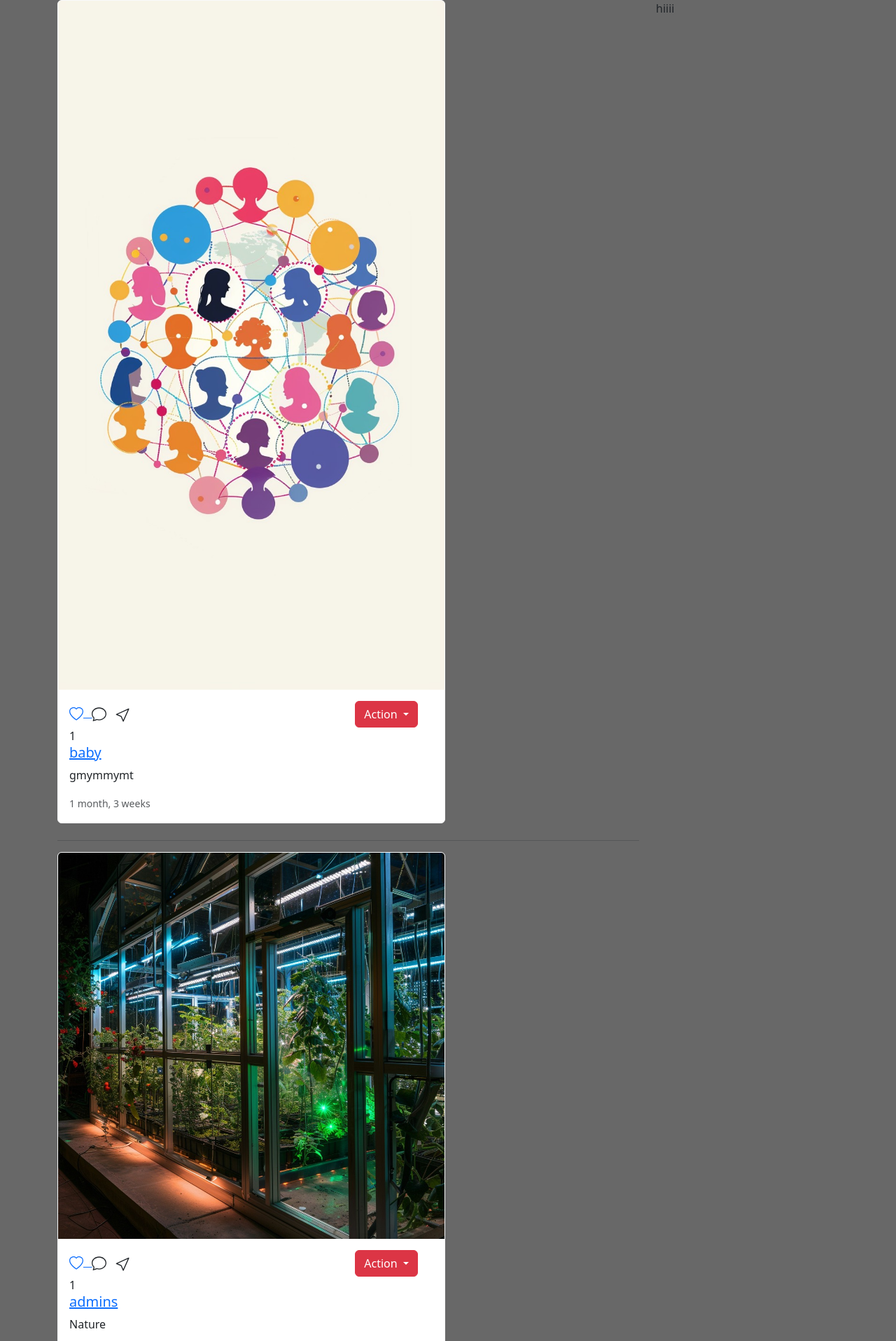
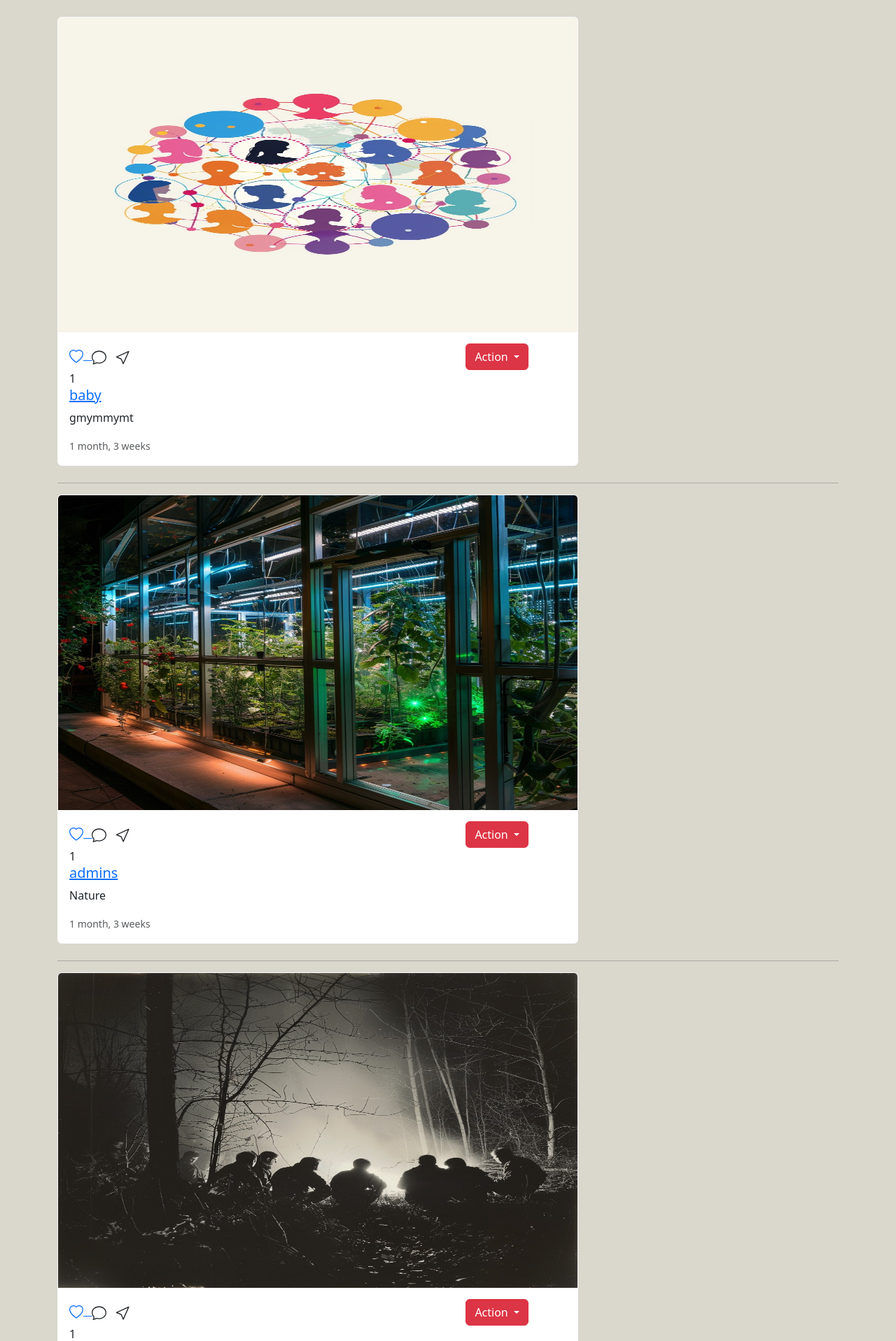
Before and after one commit to jiggyboy1/social_media-clone, a Django app: page / in a window 1280 px wide. Shown: the part 56-1973 px from the top of the page at 70% size. Run offline with Django 5.2, Linux system fonts and the light colour scheme; data comes from the database, SQL or seed files in the repository; both versions use the stored data as it was after the commit.

Commit message:
initial commit

```diff
--- a/main/views.py
+++ b/main/views.py
@@ -19,11 +19,14 @@ def home(request):
 
 def post_detail(request,post_id):
     post = Post.objects.get(id=post_id)
-    liked = Like.objects.filter(user=request.user,post=post)
+    if request.user.is_authenticated:
+        liked = Like.objects.filter(user=request.user,post=post)
 
-
-    context = {"post":post,'liked':liked}
-    return render(request,'post.html',context)
+        context = {"post":post,'liked':liked}
+        return render(request,'post.html',context)
+    else:
+        context = {"post":post}
+        return render(request,'post.html',context)
 
 def delete_post(request,post_id):
     post_delete = Post.objects.get(id=post_id)
@@ -47,21 +50,26 @@ def delete_post(request,post_id):
 
 
 def like_detail(request,like_post):
-    user = request.user
-    post = Post.objects.get(id=like_post)
-    current_like = post.likes
-    liked = Like.objects.filter(user=user,post=post).count()
+    if request.user.is_authenticated:
+        user = request.user
+        post = Post.objects.get(id=like_post)
+        current_like = post.likes
+        liked = Like.objects.filter(user=user,post=post).count()
 
-    if not liked:
-        liked = Like.objects.create(user=user,post=post)
-        current_like = current_like + 1
+
+        if not liked:
+            liked = Like.objects.create(user=user,post=post)
+            current_like = current_like + 1
+        else:
+            liked = Like.objects.filter(user=user,post=post).delete()
+            current_like = current_like - 1
+
+        post.likes = current_like
+        post.save()
+        return HttpResponseRedirect(reverse('post_detail',args=[like_post]))
     else:
-        liked = Like.objects.filter(user=user,post=post).delete()
-        current_like = current_like - 1
-
-    post.likes = current_like
-    post.save()
-    return HttpResponseRedirect(reverse('post_detail',args=[like_post]))
+        messages.success(request,'You cant like without log in')
+        return redirect('home')
 
 def login_user(request):
     if request.method == 'POST':
--- a/static/css/style.css
+++ b/static/css/style.css
@@ -11,5 +11,5 @@
 
 
 .body{
-    background-color: #686868;
+    background-color: #dad7cd;
 }
--- a/templates/home.html
+++ b/templates/home.html
@@ -2,13 +2,13 @@
 {% load static %}
 {% block content %}
 
-
+<br>
 <div class="container">
     <div class="row">
-        <div class="col-9">
+        <div class="col-12">
             {% for post in posts%}
             <div class="card col-sm-8 mb-4 card border-light">
-                <a href="{% url 'post_detail' post.id %}"><img src="{{post.image.url}}" class="card-img-top" alt="..."></a>
+                <a href="{% url 'post_detail' post.id %}"><img src="{{post.image.url}}" class="card-img-top" alt="..." height="450"></a>
                 <div class="card-body">
                     <div class="run">
                         <a href="{% url 'like_detail' post.id %}">
@@ -21,7 +21,7 @@
                         </svg> &nbsp;
                         <svg xmlns="http://www.w3.org/2000/svg" width="22" height="22" fill="currentColor" class="bi bi-cursor" viewBox="0 0 16 16">
                             <path d="M14.082 2.182a.5.5 0 0 1 .103.557L8.528 15.467a.5.5 0 0 1-.917-.007L5.57 10.694.803 8.652a.5.5 0 0 1-.006-.916l12.728-5.657a.5.5 0 0 1 .556.103zM2.25 8.184l3.897 1.67a.5.5 0 0 1 .262.263l1.67 3.897L12.743 3.52z"/>
-                        </svg> &nbsp; &nbsp; &nbsp; &nbsp; &nbsp; &nbsp; &nbsp; &nbsp; &nbsp; &nbsp; &nbsp; &nbsp; &nbsp; &nbsp; &nbsp; &nbsp; &nbsp; &nbsp; &nbsp; &nbsp; &nbsp; &nbsp; &nbsp; &nbsp; &nbsp; &nbsp; &nbsp; &nbsp; &nbsp; &nbsp; &nbsp; &nbsp; &nbsp; &nbsp; &nbsp; &nbsp; &nbsp; &nbsp;
+                        </svg>&nbsp;&nbsp;&nbsp;&nbsp;&nbsp;&nbsp;&nbsp;&nbsp;&nbsp;&nbsp;&nbsp;&nbsp;&nbsp;&nbsp;&nbsp;&nbsp;&nbsp;&nbsp;&nbsp;&nbsp;&nbsp;&nbsp;&nbsp;&nbsp;&nbsp;&nbsp;&nbsp;&nbsp;&nbsp;&nbsp;&nbsp;&nbsp;&nbsp;&nbsp;&nbsp;&nbsp;&nbsp;&nbsp; &nbsp; &nbsp; &nbsp; &nbsp; &nbsp; &nbsp; &nbsp; &nbsp; &nbsp; &nbsp; &nbsp; &nbsp; &nbsp; &nbsp; &nbsp; &nbsp; &nbsp; &nbsp; &nbsp; &nbsp; &nbsp; &nbsp; &nbsp; &nbsp; &nbsp; &nbsp; &nbsp; &nbsp; &nbsp; &nbsp; &nbsp; &nbsp; &nbsp; &nbsp; &nbsp; &nbsp; &nbsp; &nbsp;
                             <div class="btn-group">
                                 <button type="button" class="btn btn-danger dropdown-toggle" data-bs-toggle="dropdown" aria-expanded="false">
                                   Action
@@ -30,7 +30,7 @@
                                   <li><a class="dropdown-item" href="{% url 'update_upload' post.id%}">Edit</a></li>
                                   <li><a class="dropdown-item" href="{% url 'delete' post.id %}">Delete</a></li>
                                 </ul>
-                              </div>
+                            </div>
 
                     </div>
                     {{post.likes}}
@@ -44,9 +44,6 @@
         </div>
 
 
-        <div class="col-3">
-            hiiii
-        </div>
-    </div>
+
 </div>
 {% endblock %}
```
Also changed, not shown: db.sqlite3.
